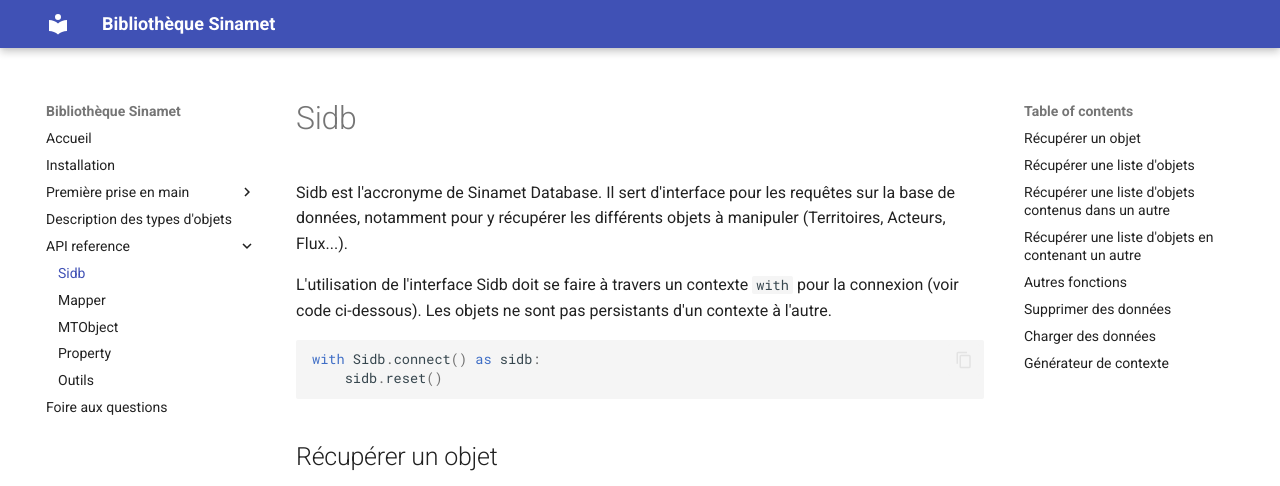
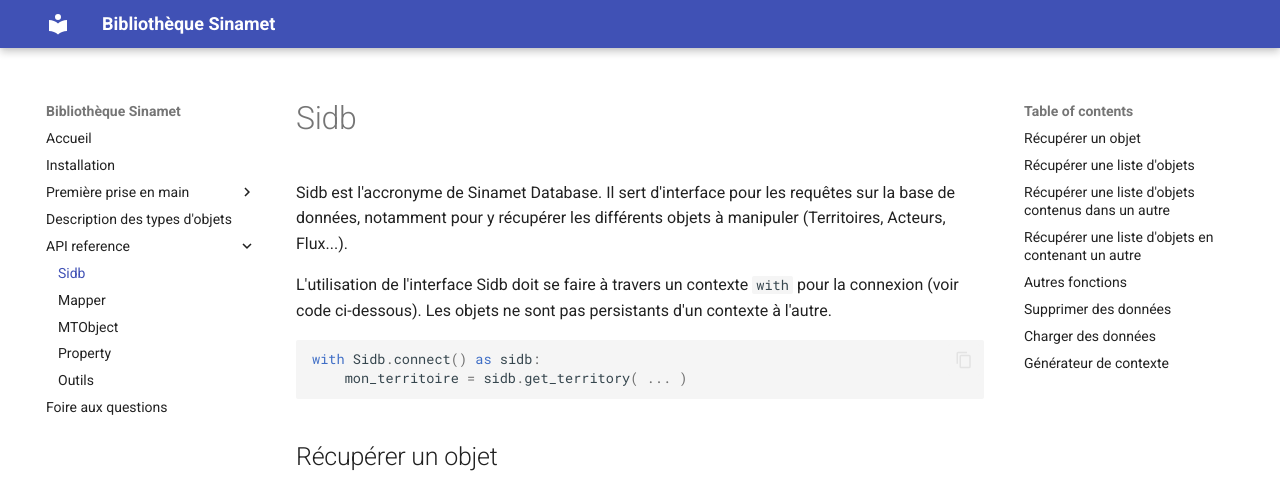
Before and after one commit to dynartIO/sinamet, an MkDocs documentation site: the page built from docs/documentation/sidb.md, in a window 1280 px wide and 900 px high, cut to the strip 0-486 px from the top of the window. Built offline with MkDocs 1.6.1 and Material for MkDocs 9.7.7, drawn with Linux system fonts in a browser that asks for light colours.

Commit message:
Iteration documentation

````diff
--- a/docs/documentation/sidb.md
+++ b/docs/documentation/sidb.md
@@ -8,10 +8,8 @@ Les objets ne sont pas persistants d'un contexte à l'autre.
 
 ```python
 with Sidb.connect() as sidb:
-    sidb.reset()
+    mon_territoire = sidb.get_territory( ... )
 ```
-
-
 
 ## Récupérer un objet
 
````
